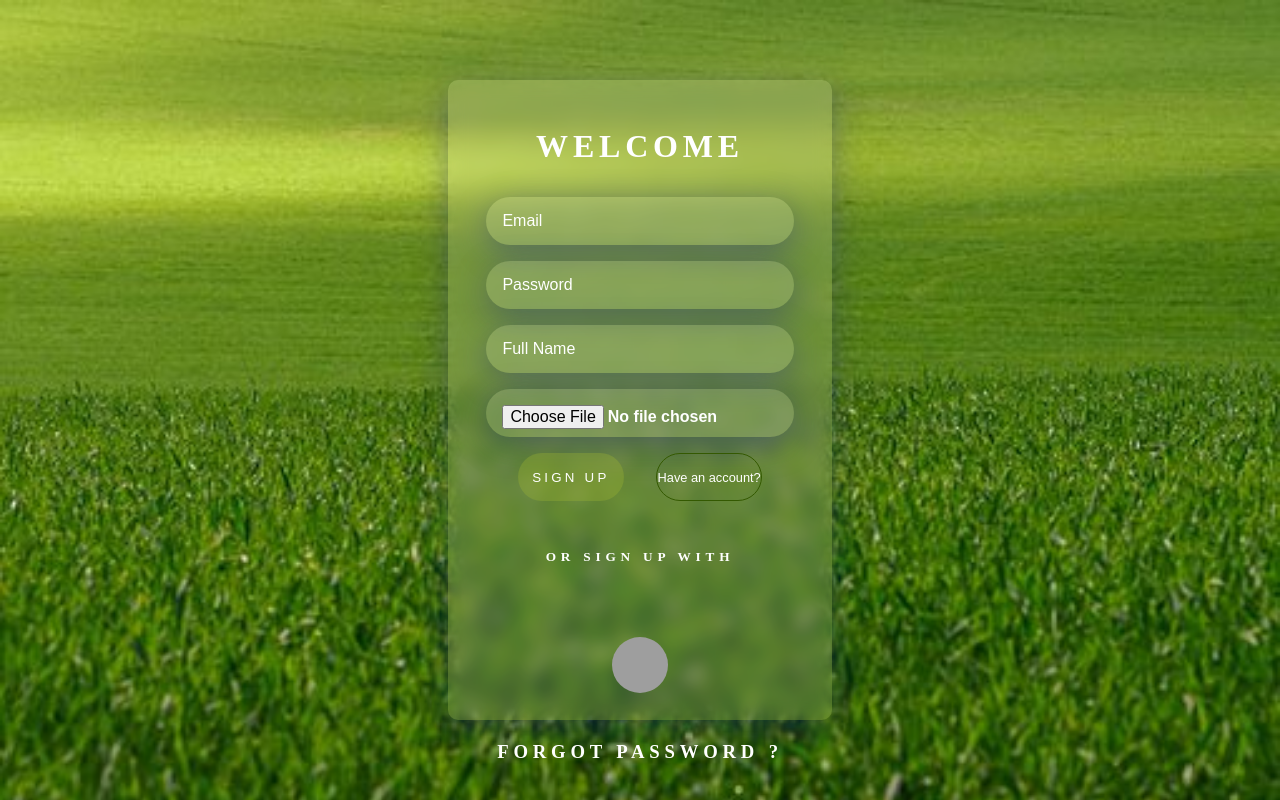
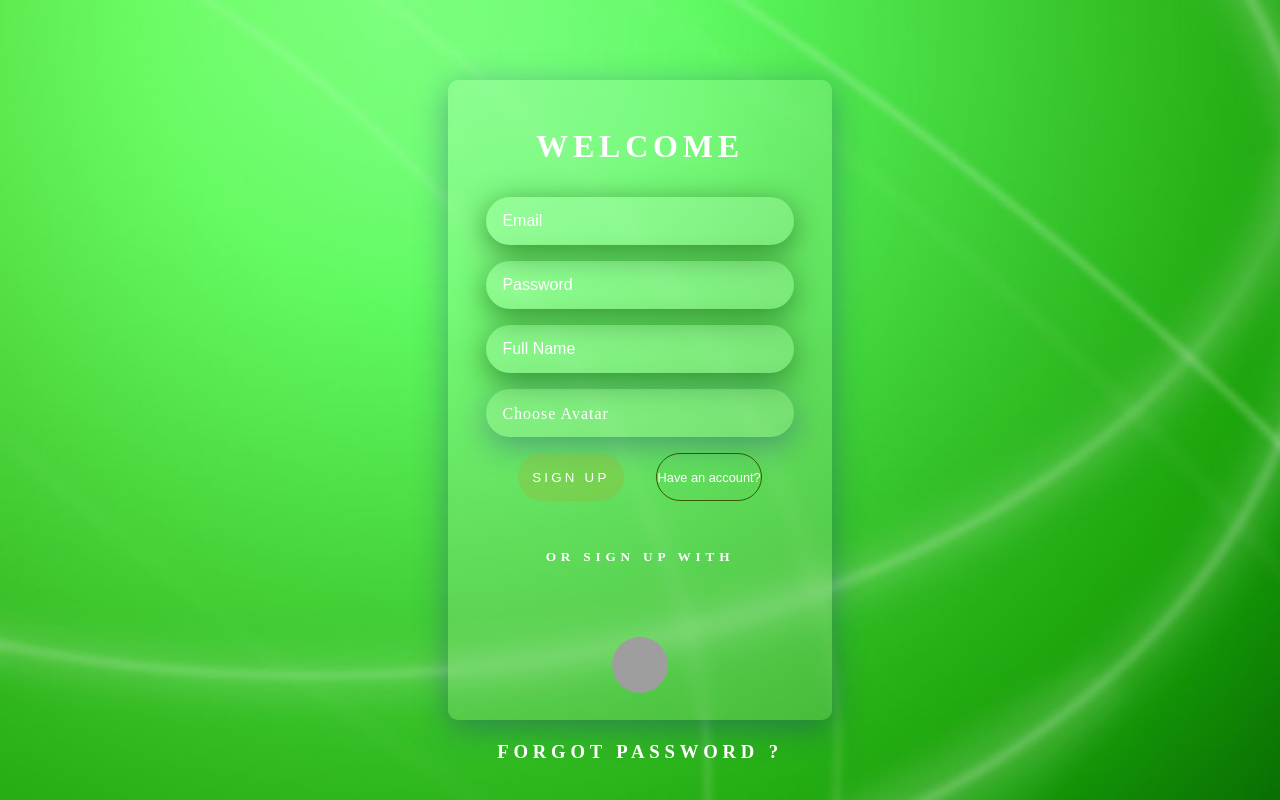
Before and after one commit to Archivaldi/account-test, a React (Create React App) app in the folder client/: page /login in a window 1280 px wide. Both pictures are taken after a click on the button "Don't have an account?". Built offline with nearby package versions, Linux system fonts and the light colour scheme; no server answers; grey boxes are pictures that could not be loaded.

Commit message:
additional styling

```diff
--- a/client/src/components/Input.jsx
+++ b/client/src/components/Input.jsx
@@ -1,6 +1,6 @@
 import styled from "styled-components";
 
-const Input = ({setEmail, setPassword, setName, type, placeholder, setAvatar, id, setError }) => {
+const Input = ({ setEmail, setPassword, setName, type, placeholder, setAvatar, id, setError }) => {
     const handleChange = (e) => {
         setError("");
         const value = e.target.value;
@@ -8,20 +8,31 @@ const Input = ({setEmail, setPassword, setName, type, placeholder, setAvatar, id
             setEmail(value);
         } else if (id === 'password') {
             setPassword(value);
-        } else if (id === "name")  {
+        } else if (id === "name") {
             setName(value);
         } else {
             setAvatar(e.target.files[0])
         }
     };
-    return (
-        <StyledInput onChange={(e) => handleChange(e)} type={type} placeholder={placeholder} />
-    )
+
+    if (id === 'file') {
+        return (
+            <StyledLabel >
+                <StyledInput style={{display: 'none'}} onChange={(e) => handleChange(e)} type={type} placeholder={placeholder} />
+                {placeholder}
+
+            </StyledLabel>
+        )
+    } else {
+        return (
+            <StyledInput onChange={(e) => handleChange(e)} type={type} placeholder={placeholder} />
+        )
+    }
 };
 
 const StyledInput = styled.input`
     background: rgba(255, 255, 255, 0.15);
-    box-shadow: 0 8px 32px 0 rgba(31, 38, 135, 0.37);
+    box-shadow: 0 8px 32px 0 rgba(49, 140, 46, 1);
     border-radius: 2rem;
     width: 80%;
     height: 3rem;
@@ -34,7 +45,7 @@ const StyledInput = styled.input`
     margin-bottom: 1rem;
     &:focus {
         display: inline-block;
-        box-shadow: 0 0 0 0.2rem #b9abe0;
+        box-shadow: 0 0 0 0.2rem rgba(49, 106, 47, 0.5);
         background-filter: blur(12rem);
         border-radius: 2rem;
     };
@@ -45,4 +56,20 @@ const StyledInput = styled.input`
     }
 `;
 
+const StyledLabel = styled.label`
+background: rgba(255, 255, 255, 0.15);
+    box-shadow: 0 8px 32px 0 rgba(31, 38, 135, 0.37);
+    border-radius: 2rem;
+    width: 80%;
+    height: 3rem;
+    padding: 1rem;
+    border: none;
+    outline: none;
+    color: white;
+    font-size: 1rem;
+    margin-bottom: 1rem;
+    letter-spacing: 1px;
+    text-transform: capitalize;
+`
+
 export default Input;
--- a/client/src/index.css
+++ b/client/src/index.css
@@ -7,6 +7,7 @@
 body {
     background-image: url("../public/assets/backgr.jpeg");
     background-size: cover;
+    background-position: 50% 50%;
     display: flex;
     align-items: center;
     justify-content: center;
--- a/client/src/pages/Index.jsx
+++ b/client/src/pages/Index.jsx
@@ -73,7 +73,7 @@ const Index = () => {
         )
     } else if (value) {
         return (
-            <IndexConteiner className="main">
+            <IndexConteiner>
                 <Image imageUrl={value.user.picture} />
                 <Info logout={logout} name={value.user.name} />
             </IndexConteiner>
```
Also changed, not shown: client/public/assets/backgr.jpeg.
